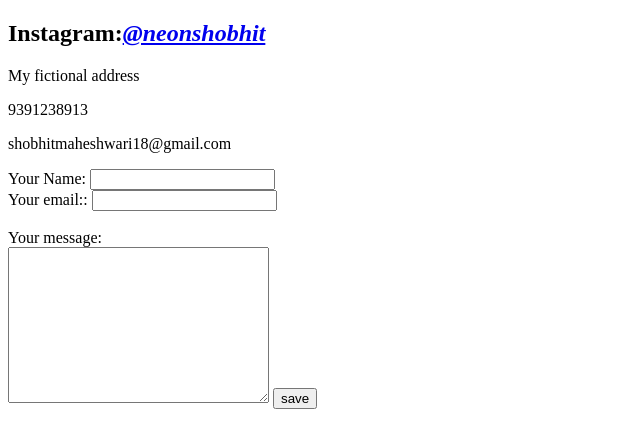
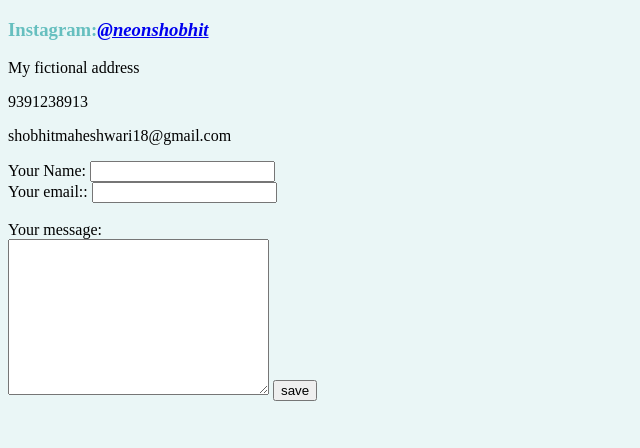
Before and after one commit to neonshobhit/Intro, a plain HTML site: page cont.html in a window 1280 px wide. Shown: the whole page, without its empty margins (0-640 px from the left). Drawn offline with Linux system fonts and the light colour scheme.

Commit message:
link css

```diff
--- a/cont.html
+++ b/cont.html
@@ -3,9 +3,10 @@
   <head>
     <meta charset="utf-8">
     <title>Conatct Me!</title>
+      <link rel="stylesheet" href="css/styles.css">
   </head>
   <body>
-    <h2><strong>Instagram:</strong><i><a href="https://www.instagram.com/neonshobhit/" target="_blank">@neonshobhit</a></i></h2>
+    <h3><strong>Instagram:</strong><i><a href="https://www.instagram.com/neonshobhit/" target="_blank">@neonshobhit</a></i></h3>
     <p>My fictional address</p>
     <p>9391238913</p>
     <p>shobhitmaheshwari18@gmail.com</p>
```
